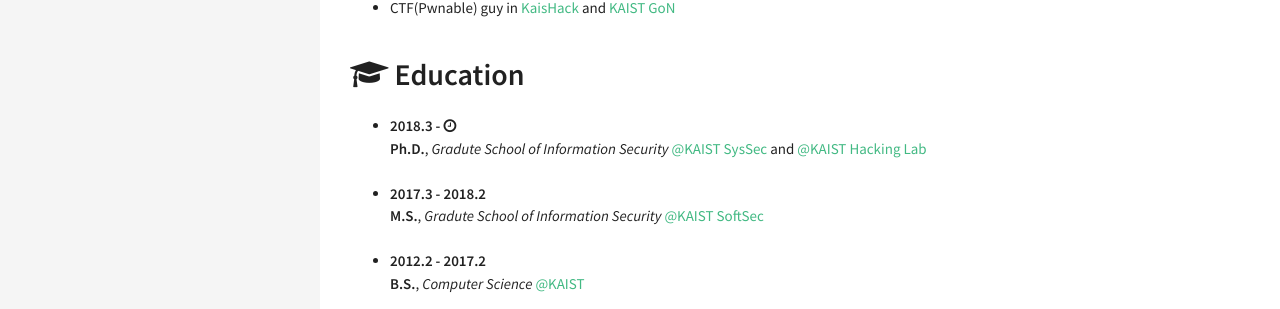
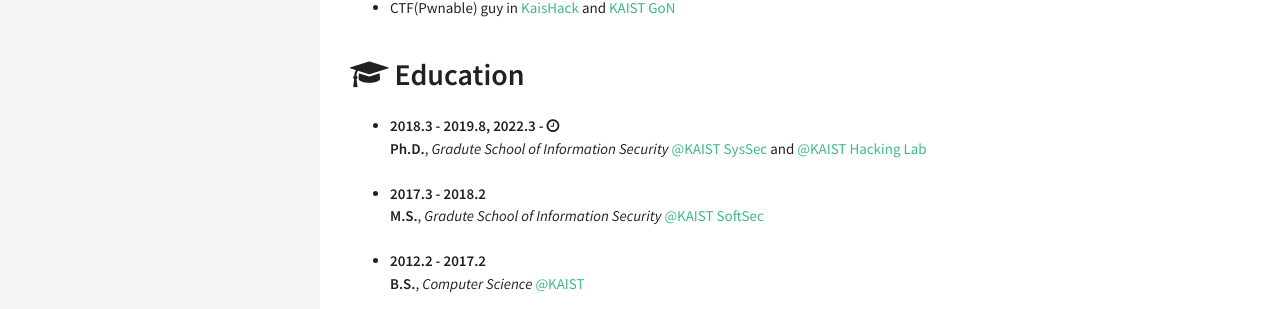
Before and after one commit to DaramG/daramg.github.io, a Jekyll site: the page built from index.html, in a window 1280 px wide. Shown: the part 202-511 px from the top of the page. Built offline with Jekyll 4.4.1, drawn with Linux system fonts in a browser that asks for light colours.

Commit message:
Update education.yml

```diff
--- a/_data/index/education.yml
+++ b/_data/index/education.yml
@@ -1,6 +1,6 @@
 - name: KAIST Hacking Lab
   link: https://kaist-hacking.github.io
-  date: 2018.3 - <i class="fa fa-clock-o" aria-hidden="true" title="Until Now"></i>
+  date: 2018.3 - 2019.8, 2022.3 - <i class="fa fa-clock-o" aria-hidden="true" title="Until Now"></i>
   descr: <strong>Ph.D.</strong>, <em>Gradute School of Information Security</em> <a href= "https://www.syssec.kr/">@KAIST SysSec</a> and
 
 - name: KAIST SoftSec
```
